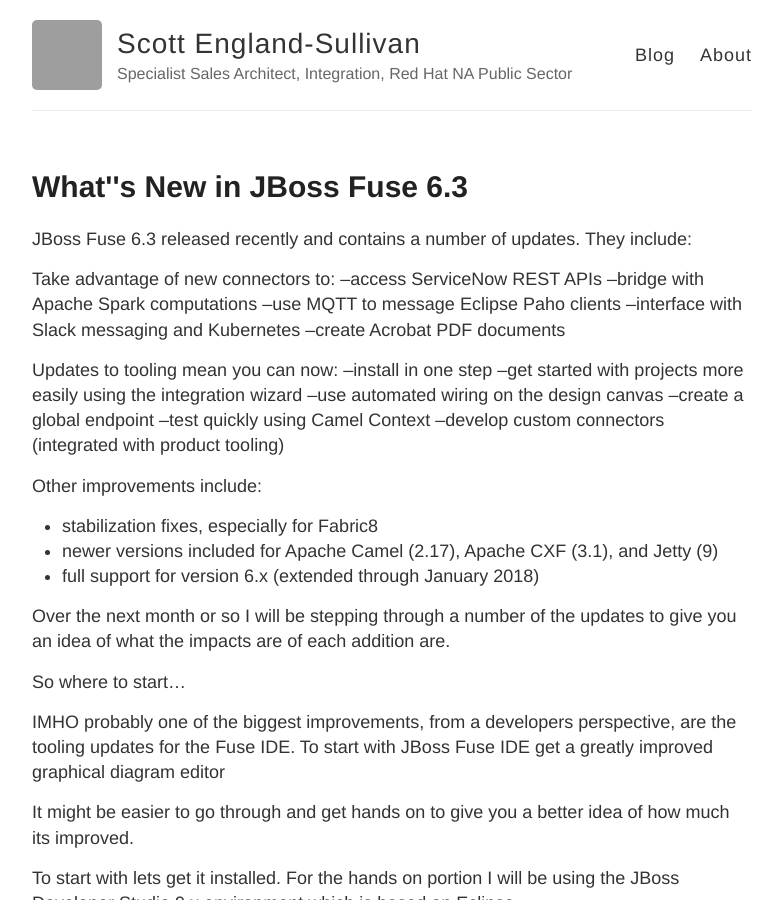
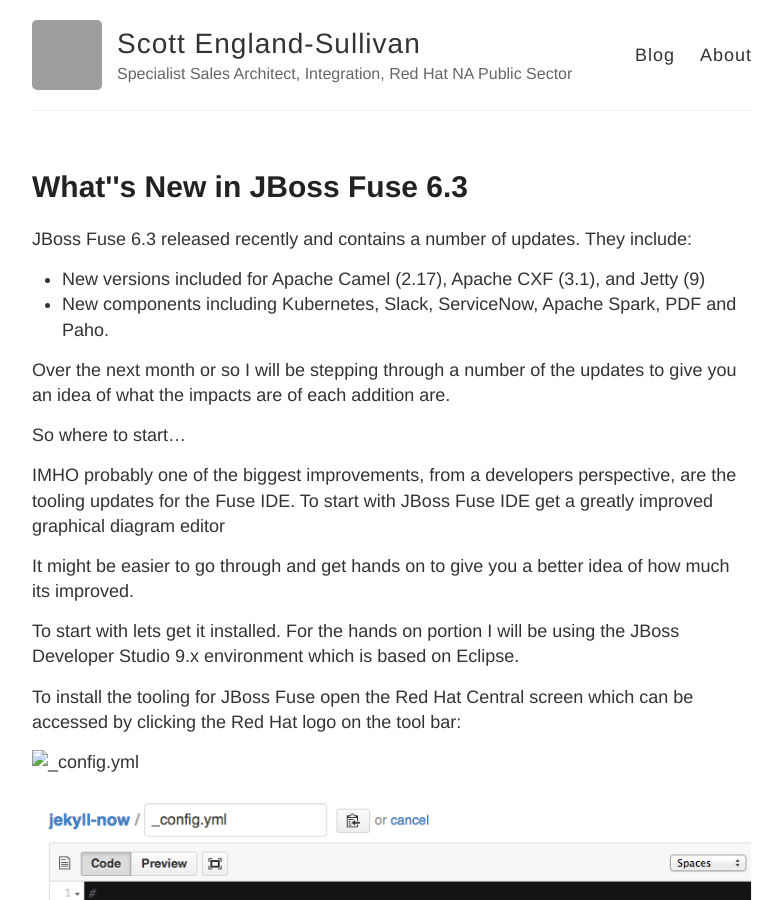
Before and after one commit to sully6768/sully6768.github.io, a Jekyll site: the page built from _posts/2016-11-7-JBoss-Fuse-6.3-Updates.md, in a window 1280 px wide and 900 px high. Shown: the whole window, without its empty margins (248-1031 px from the left). Built offline with Jekyll 4.4.1, drawn with Linux system fonts in a browser that asks for light colours; grey boxes are pictures that could not be loaded.

Commit message:
content update

```diff
--- a/_posts/2016-11-7-JBoss-Fuse-6.3-Updates.md
+++ b/_posts/2016-11-7-JBoss-Fuse-6.3-Updates.md
@@ -5,25 +5,9 @@ title: What''s New in JBoss Fuse 6.3
 
 JBoss Fuse 6.3 released recently and contains a number of updates.  They include:
 
-Take advantage of new connectors to:
---access ServiceNow REST APIs
---bridge with Apache Spark computations
---use MQTT to message Eclipse Paho clients
---interface with Slack messaging and Kubernetes
---create Acrobat PDF documents
+* New versions included for Apache Camel (2.17), Apache CXF (3.1), and Jetty (9)
+* New components including Kubernetes, Slack, ServiceNow, Apache Spark, PDF and Paho.
 
-Updates to tooling mean you can now:
---install in one step
---get started with projects more easily using the integration wizard
---use automated wiring on the design canvas
---create a global endpoint
---test quickly using Camel Context
---develop custom connectors (integrated with product tooling)
-
-Other improvements include:
-- stabilization fixes, especially for Fabric8
-- newer versions included for Apache Camel (2.17), Apache CXF (3.1), and Jetty (9)
-- full support for version 6.x (extended through January 2018)
 
 
 Over the next month or so I will be stepping through a number of the updates to give you an idea of what the impacts are of each addition are.
```
